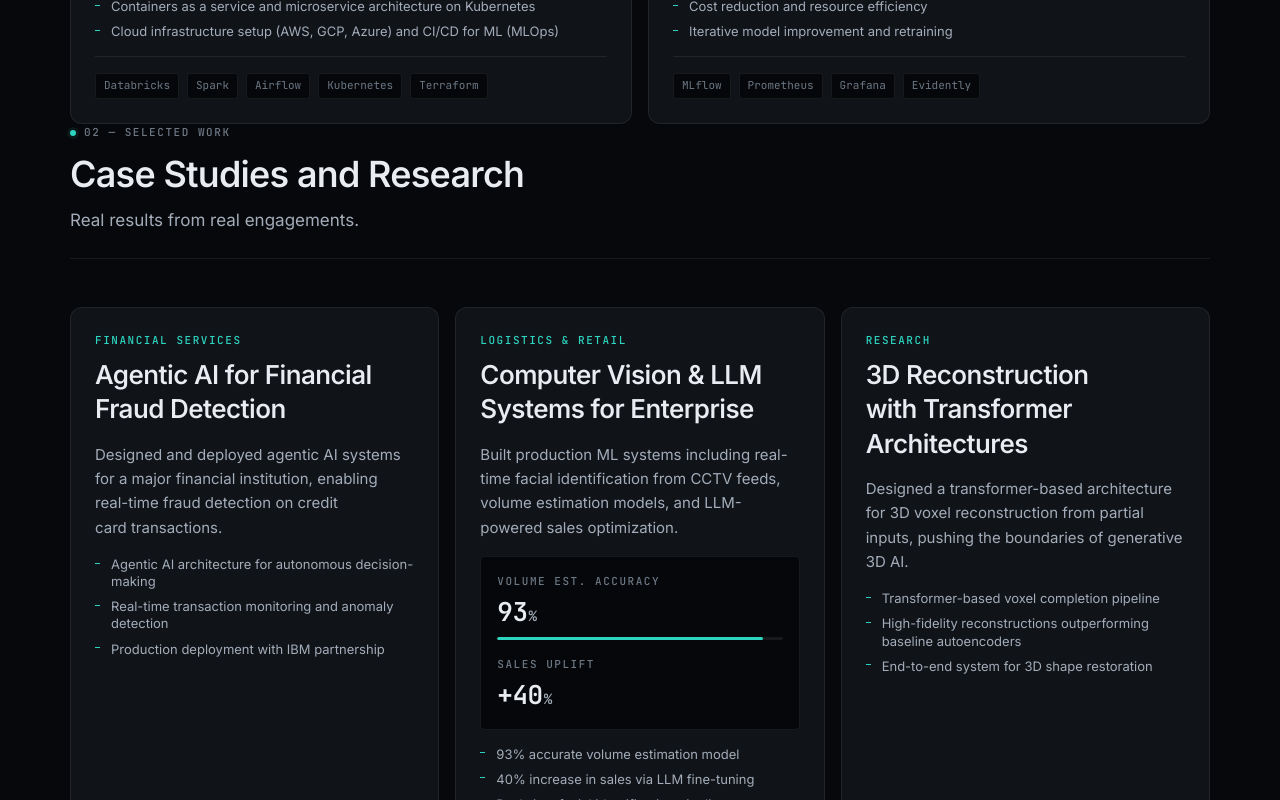
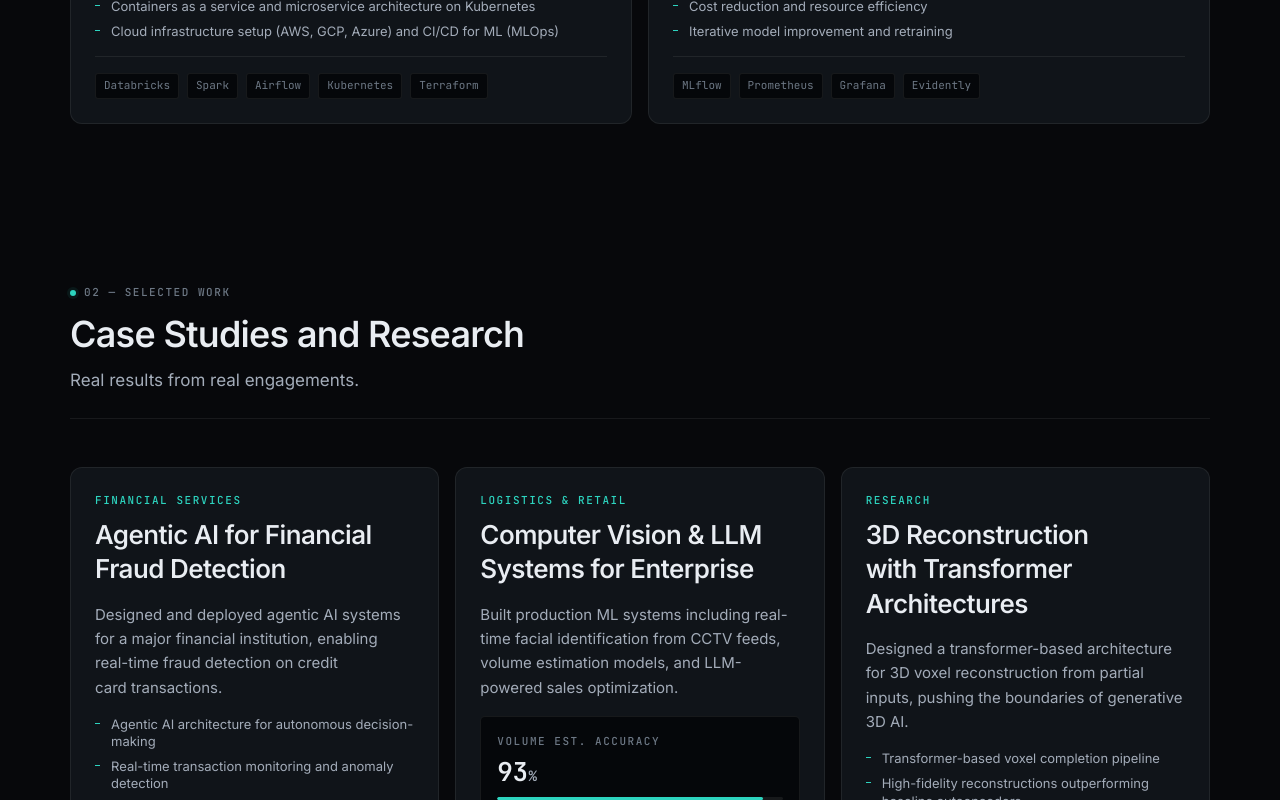
Before and after one commit to Mohamed-Moslemani/Portfolio-1, a React (Vite) app: page / in a window 1280 px wide. Shown: the part 1780-2580 px from the top of the page. Built offline with nearby package versions, Linux system fonts and the light colour scheme.

Commit message:
mm/fix padding

```diff
--- a/src/styles/about.css
+++ b/src/styles/about.css
@@ -4,7 +4,7 @@
 
 .about {
   max-width: var(--content-max);
-  margin: 0 auto;
+  margin-inline: auto;
 }
 
 .about-name-note {
--- a/src/styles/contact.css
+++ b/src/styles/contact.css
@@ -4,7 +4,7 @@
 
 .contact {
   max-width: var(--content-max);
-  margin: 0 auto;
+  margin-inline: auto;
 }
 
 .contact-message {
--- a/src/styles/education.css
+++ b/src/styles/education.css
@@ -4,7 +4,7 @@
 
 #education {
   max-width: var(--content-max);
-  margin: 0 auto;
+  margin-inline: auto;
 }
 
 .education-timeline {
--- a/src/styles/experience.css
+++ b/src/styles/experience.css
@@ -7,7 +7,7 @@
 
 #experience {
   max-width: var(--content-max);
-  margin: 0 auto;
+  margin-inline: auto;
 }
 
 .experience-timeline {
--- a/src/styles/home.css
+++ b/src/styles/home.css
@@ -7,7 +7,7 @@
   flex-direction: column;
   gap: var(--sp-7);
   max-width: var(--content-max);
-  margin: 0 auto;
+  margin-inline: auto;
   padding-top: var(--sp-6);
 }
 
--- a/src/styles/work.css
+++ b/src/styles/work.css
@@ -5,11 +5,18 @@
 #services,
 #work {
   max-width: var(--content-max);
-  margin: 0 auto;
+  margin-inline: auto;
 }
 
+/* Services and Case Studies are peer sections (01 / 02) that happen to share
+   one <section> wrapper, so they get no padding between them. Two adjacent
+   top-level sections are separated by 2x --sp-section; match that here.
+
+   Note the rule above centres with margin-inline, not `margin: 0 auto` — the
+   shorthand is an ID-level declaration and was silently resetting this
+   margin-top to zero, which jammed the 02 header against the services grid. */
 .case-studies-section {
-  margin-top: var(--sp-9);
+  margin-top: calc(var(--sp-section) * 2);
 }
 
 /* --- Cards --------------------------------------------------------------- */
```
